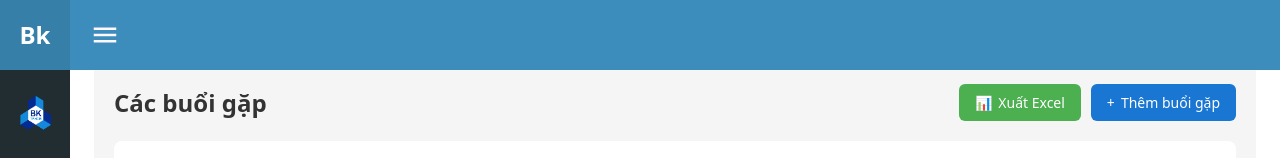
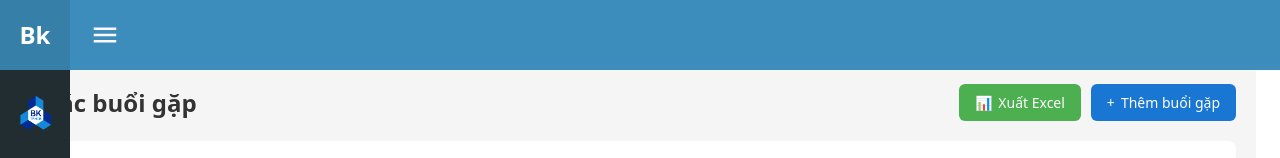
Before and after one commit to onhangocnhu/tutor-mentor, a React (Vite) app in the folder hcmut-tutor-frontend/: page /tutor-sessions in a window 1280 px wide. Shown: the top 158 px of the page. Built offline with nearby package versions, Linux system fonts and the light colour scheme; no server answers.

Commit message:
Fix navi

```diff
--- a/hcmut-tutor-frontend/src/components/SidebarRail.tsx
+++ b/hcmut-tutor-frontend/src/components/SidebarRail.tsx
@@ -10,7 +10,7 @@ type SidebarRailProps = {
 
 const SidebarRail: React.FC<SidebarRailProps> = ({ wrapperClass = "sidebar", imgClass = "sidebar-avatar", onClick, alt = "hcmut logo" }) => {
   return (
-    <aside className={wrapperClass} onClick={onClick} role="complementary" aria-hidden={false}>
+    <aside className={wrapperClass} onClick={onClick} role="complementary" aria-hidden={false} style={{position: "fixed", top: 0, left: 0, height: "100%", zIndex: 100}}>
       <img className={imgClass} src={hcmut_logo} alt={alt} />
     </aside>
   );
--- a/hcmut-tutor-frontend/src/components/TopBar.tsx
+++ b/hcmut-tutor-frontend/src/components/TopBar.tsx
@@ -9,7 +9,15 @@ type TopBarProps = {
 
 const TopBar: React.FC<TopBarProps> = ({ menuOpen, onMenuClick, onLogoClick }) => {
   return (
-    <header className="topbar" role="banner" style={{zIndex: 200}}>
+    <header className="topbar" role="banner"
+      style={{
+        zIndex: 200,
+        position: "fixed", // cố định
+        top: 0,
+        left: 0,
+        width: "100%",    // full width
+      }}
+    >
       <div className="logo-box" onClick={onLogoClick} style={{ cursor: onLogoClick ? "pointer" : "default" }}>
         <div className="logo-text">Bk</div>
       </div>
```
